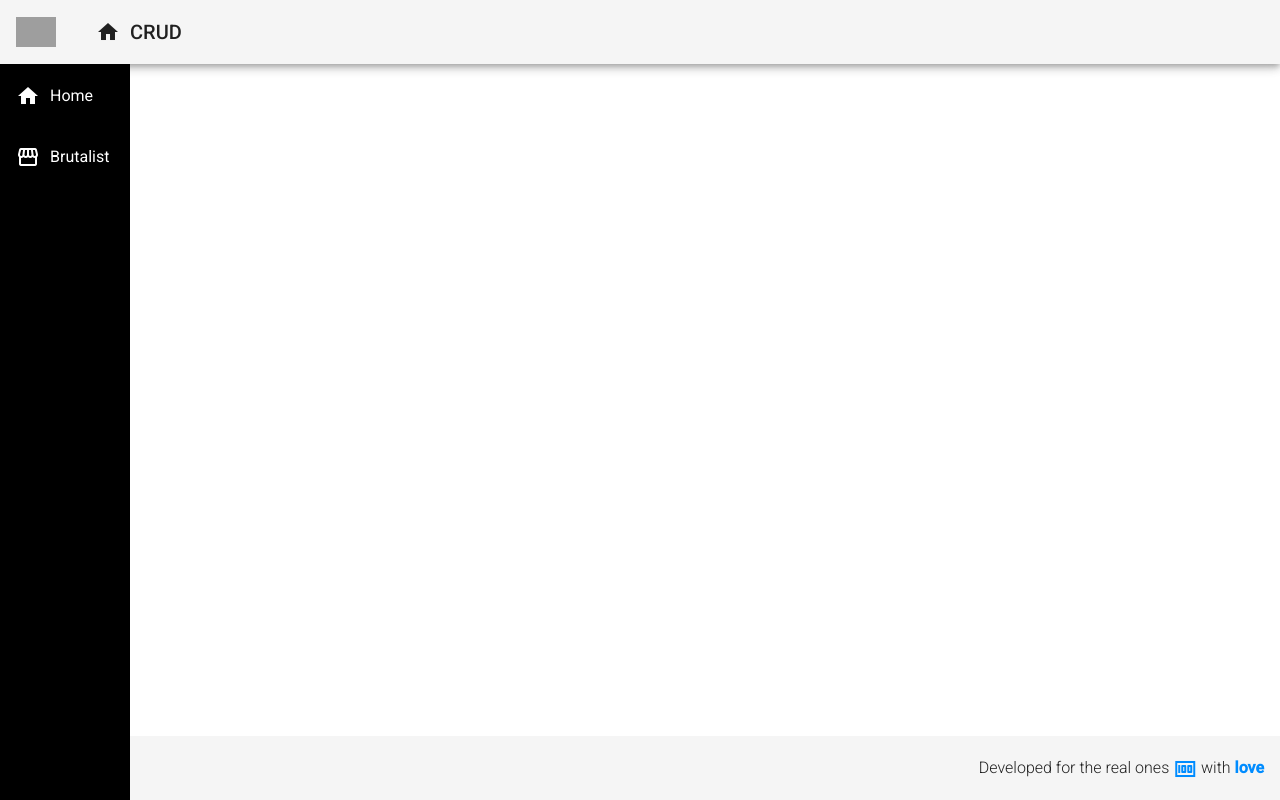
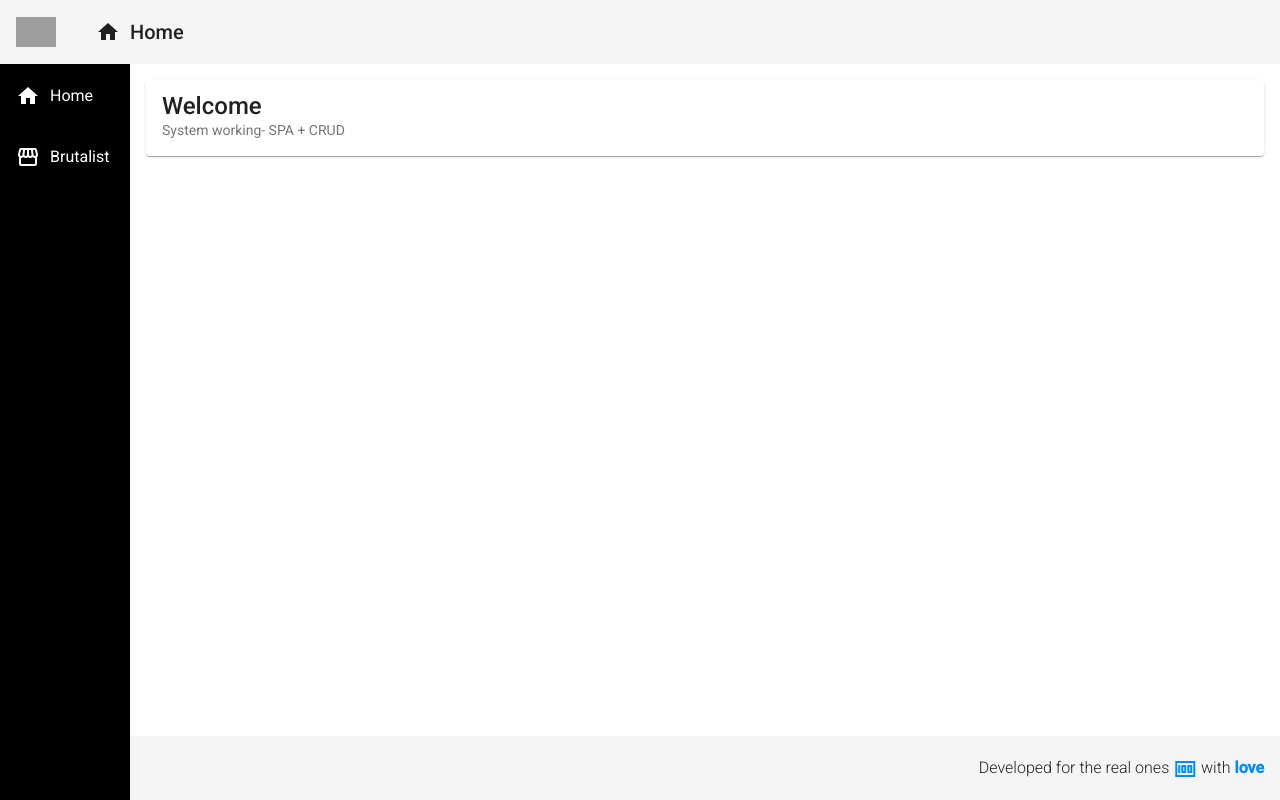
Before and after one commit to rakkuia/angularLearn, an Angular app in the folder 1_CRUD_ANGULAR/frontend/: page / in a window 1280 px wide. Built offline with nearby package versions, Linux system fonts and the light colour scheme; grey boxes are pictures that could not be loaded.

Commit message:
homepage added

```diff
--- a/1_CRUD_ANGULAR/frontend/src/app/app.module.ts
+++ b/1_CRUD_ANGULAR/frontend/src/app/app.module.ts
@@ -11,7 +11,9 @@
 import { NavComponent } from './components/template/nav/nav.component';
 
 import { MatSidenavModule } from '@angular/material/sidenav';
+import { MatCardModule } from '@angular/material/card';
 import {MatListModule} from '@angular/material/list';
+import { HomeComponent } from './views/home/home.component';
 
 @NgModule({
   declarations: [
@@ -19,6 +21,7 @@
     HeaderComponent,
     FooterComponent,
     NavComponent,
+    HomeComponent,
   ],
   imports: [
     BrowserModule,
@@ -26,7 +29,8 @@
     BrowserAnimationsModule,
     MatToolbarModule,
     MatSidenavModule,
-    MatListModule
+    MatListModule,
+    MatCardModule
   ],
   providers: [],
   bootstrap: [AppComponent]
--- a/1_CRUD_ANGULAR/frontend/src/app/components/template/header/header.component.html
+++ b/1_CRUD_ANGULAR/frontend/src/app/components/template/header/header.component.html
@@ -9,7 +9,7 @@
             <i class="material-icons">
                 home
             </i>
-            CRUD
+            Home
         </a>
     </span>
 
--- a/1_CRUD_ANGULAR/frontend/src/app/components/template/nav/nav.component.css
+++ b/1_CRUD_ANGULAR/frontend/src/app/components/template/nav/nav.component.css
@@ -14,3 +14,8 @@
 .sidenav i{
     padding-right:10px;
 }
+
+.content{
+    padding:16px;
+    background-color: white;
+}
--- a/1_CRUD_ANGULAR/frontend/src/app/components/template/nav/nav.component.html
+++ b/1_CRUD_ANGULAR/frontend/src/app/components/template/nav/nav.component.html
@@ -11,4 +11,7 @@
       </a>
     </mat-nav-list>
   </mat-sidenav>
+  <mat-sidenav-content class="content">
+    <app-home></app-home>
+  </mat-sidenav-content>
 </mat-sidenav-container>
--- /dev/null
+++ b/1_CRUD_ANGULAR/frontend/src/app/views/home/home.component.css
@@ -0,0 +1,9 @@
+.home .title {
+    font-size: 1rem;
+    font-weight: 200;
+    line-height: 1.2;
+}
+
+.home .subtitle {
+    font-size:1rem;
+}
--- /dev/null
+++ b/1_CRUD_ANGULAR/frontend/src/app/views/home/home.component.html
@@ -0,0 +1,6 @@
+<mat-card class="home mat-elevation-z1">
+    <mat-card-title class="title">Welcome</mat-card-title>
+    <mat-card-subtitle class="subtitle">
+        System working- SPA + CRUD
+    </mat-card-subtitle>
+</mat-card>
--- /dev/null
+++ b/1_CRUD_ANGULAR/frontend/src/app/views/home/home.component.ts
@@ -0,0 +1,14 @@
+import { Component, OnInit } from '@angular/core';
+
+@Component({
+  selector: 'app-home',
+  templateUrl: './home.component.html',
+})
+export class HomeComponent implements OnInit {
+
+  constructor() { }
+
+  ngOnInit(): void {
+  }
+
+}
```
